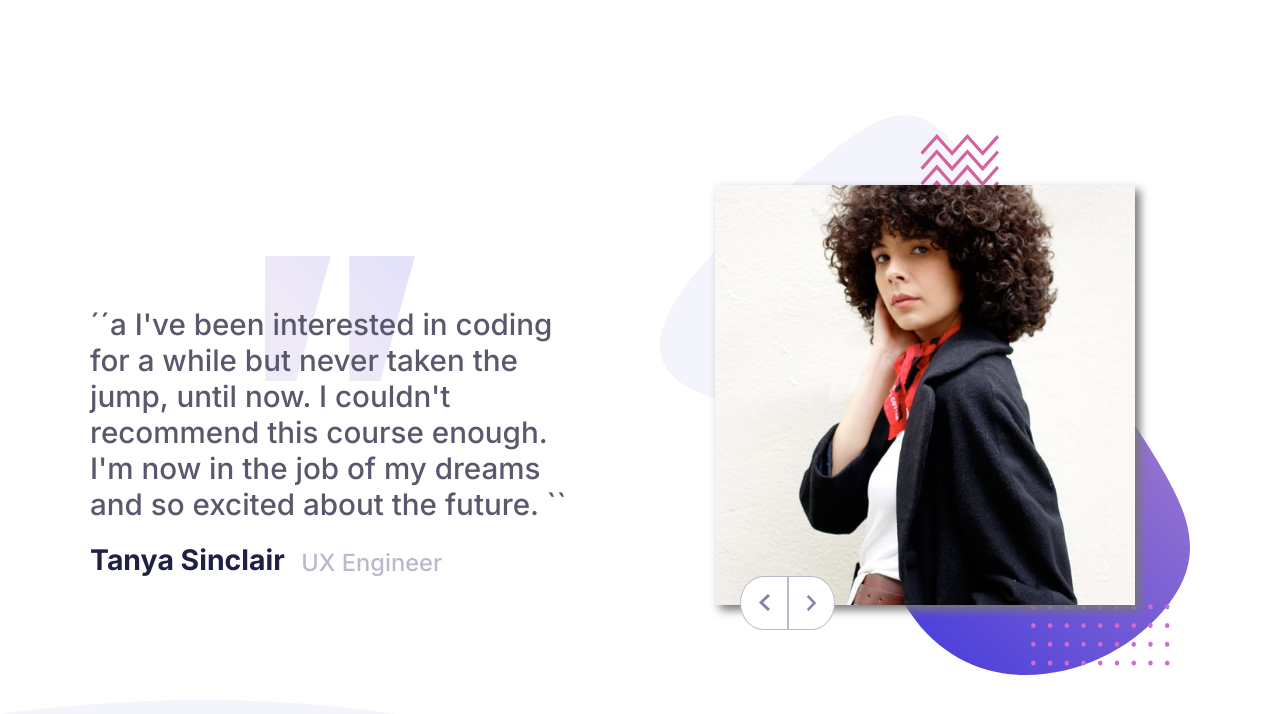
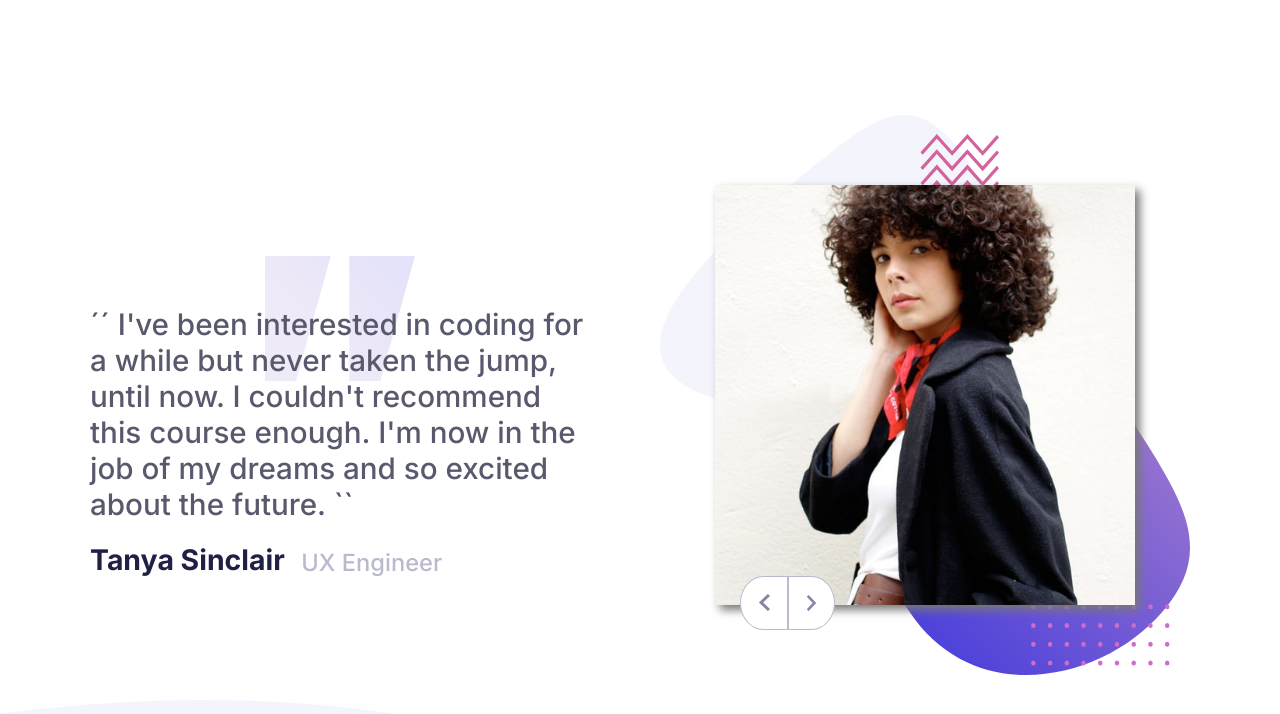
Before and after one commit to gustavopolonio/slider-master, a plain HTML site: page index.html in a window 1280 px wide. Drawn offline with Linux system fonts and the light colour scheme.

```diff
--- a/index.html
+++ b/index.html
@@ -28,7 +28,7 @@
 
                 <div class="page-content">
                     <img id="pattern-quote" src="./images/pattern-quotes.svg" alt="pattern quotes">
-                    <p>´´a I've been interested in coding for a while but never taken the jump, until now. I couldn't recommend this course enough. I'm now in the job of my dreams and so excited about the future. ``</p>
+                    <p>´´ I've been interested in coding for a while but never taken the jump, until now. I couldn't recommend this course enough. I'm now in the job of my dreams and so excited about the future. ``</p>
                     <div class="footer-content">
                         <h2>Tanya Sinclair</h2>
                         <span>UX Engineer</span>
```
Also changed, not shown: 1 other file.
